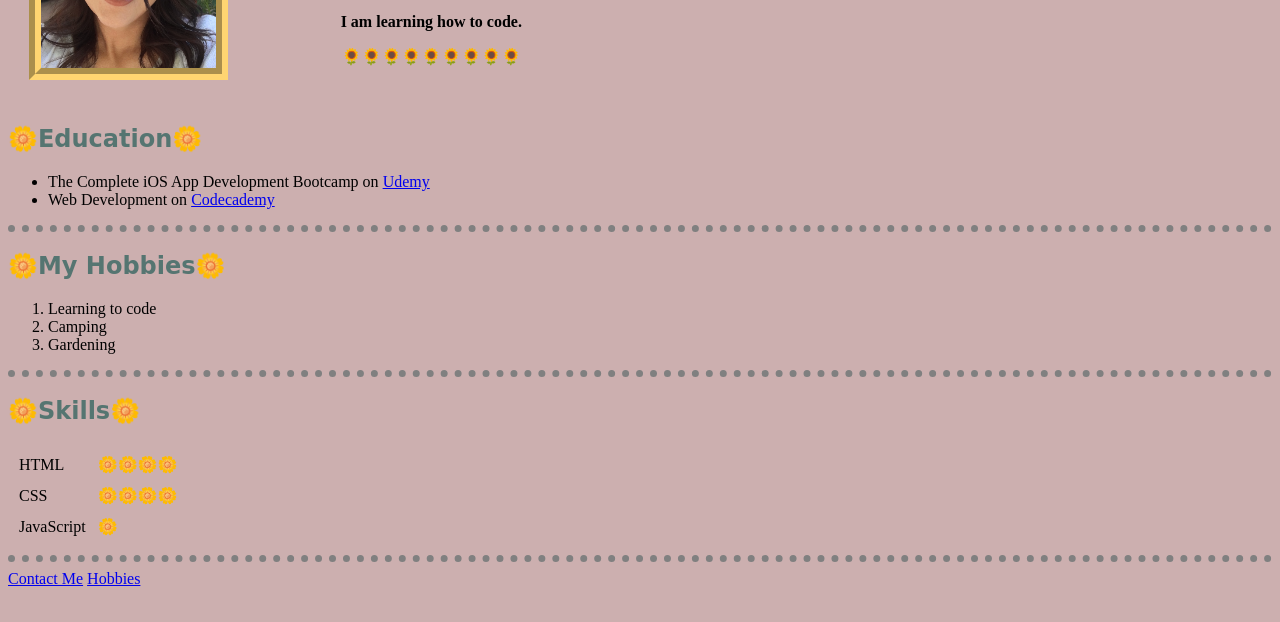
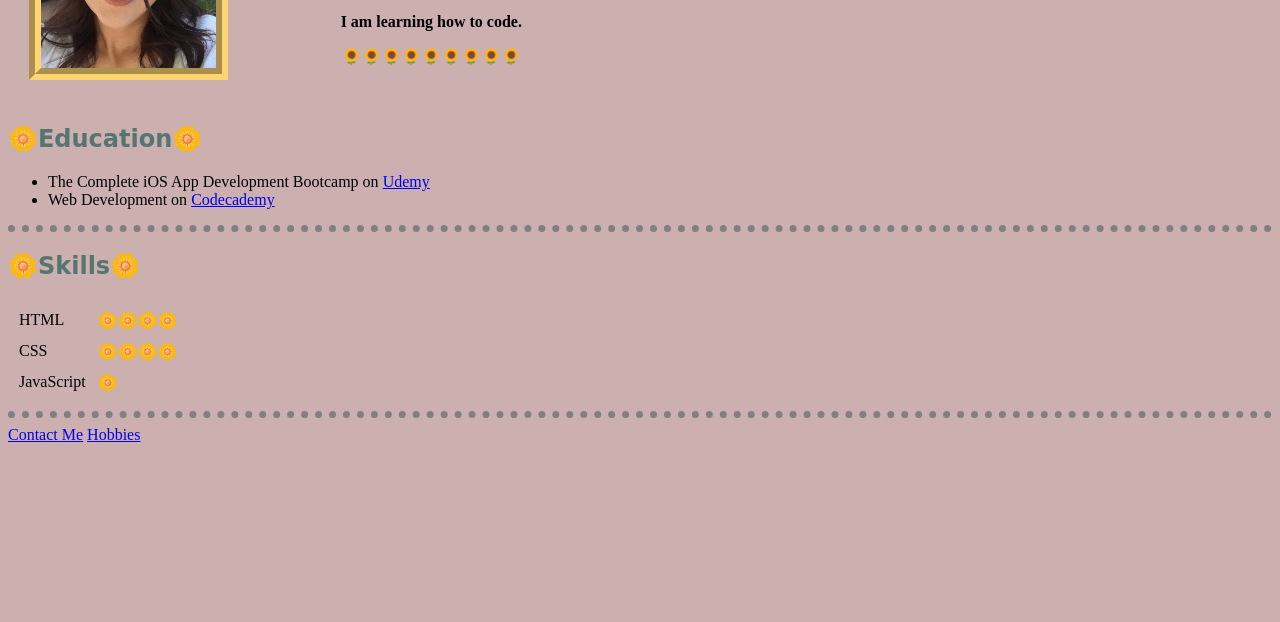
Before and after one commit to webdmichelle/cv, a plain HTML site: page index.html in a window 1280 px wide. Shown: the part 148-770 px from the top of the page. Drawn offline with Linux system fonts and the light colour scheme.

Commit message:
Replaced html file

```diff
--- a/index.html
+++ b/index.html
@@ -22,13 +22,6 @@
     <li>The Complete iOS App Development Bootcamp on <a href="https://www.udemy.com/">Udemy</a></li>
     <li>Web Development on <a href="https://www.codecademy.com/">Codecademy</a></li>
   </ul>
-  <hr>
-  <h2>🌼My Hobbies🌼</h2>
-  <ol>
-    <li>Learning to code</li>
-    <li>Camping</li>
-    <li>Gardening</li>
-  </ol>
   <hr>
   <!--
   <h3>Work Experience</h3>
```
